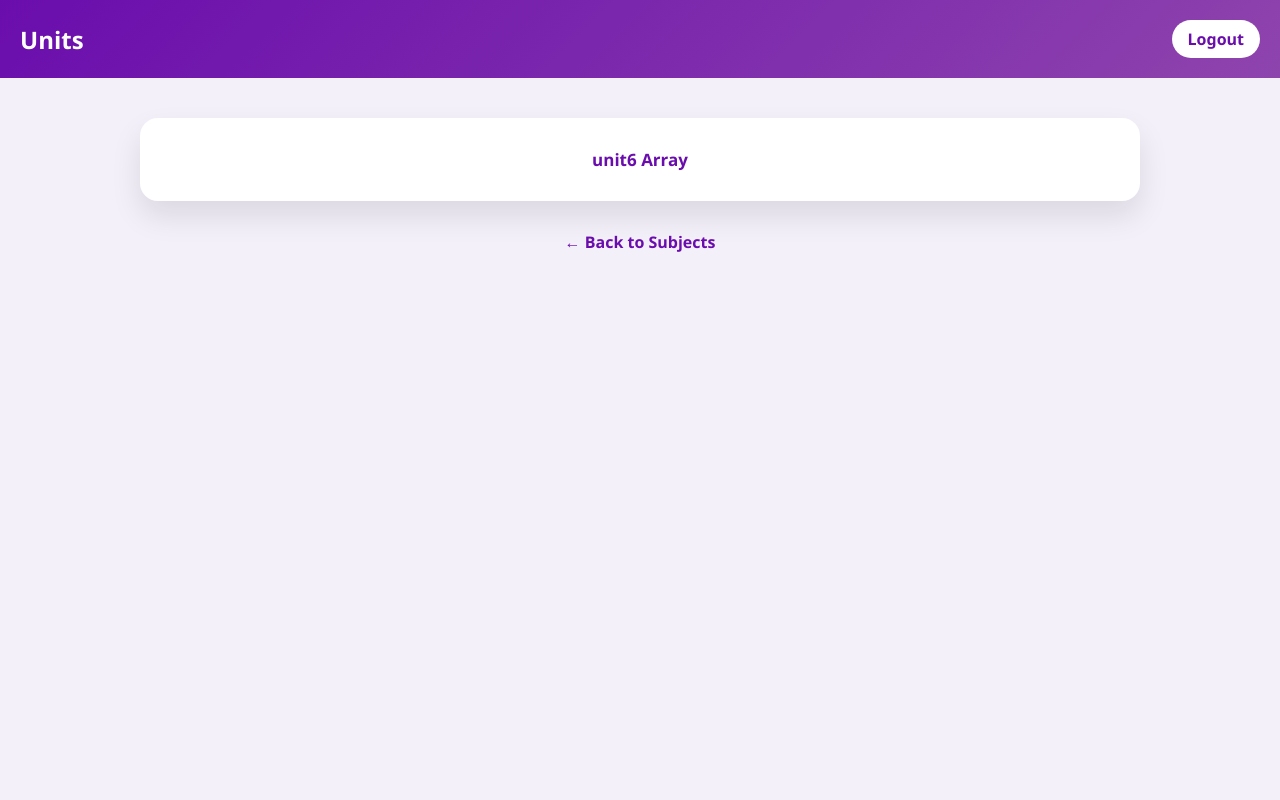
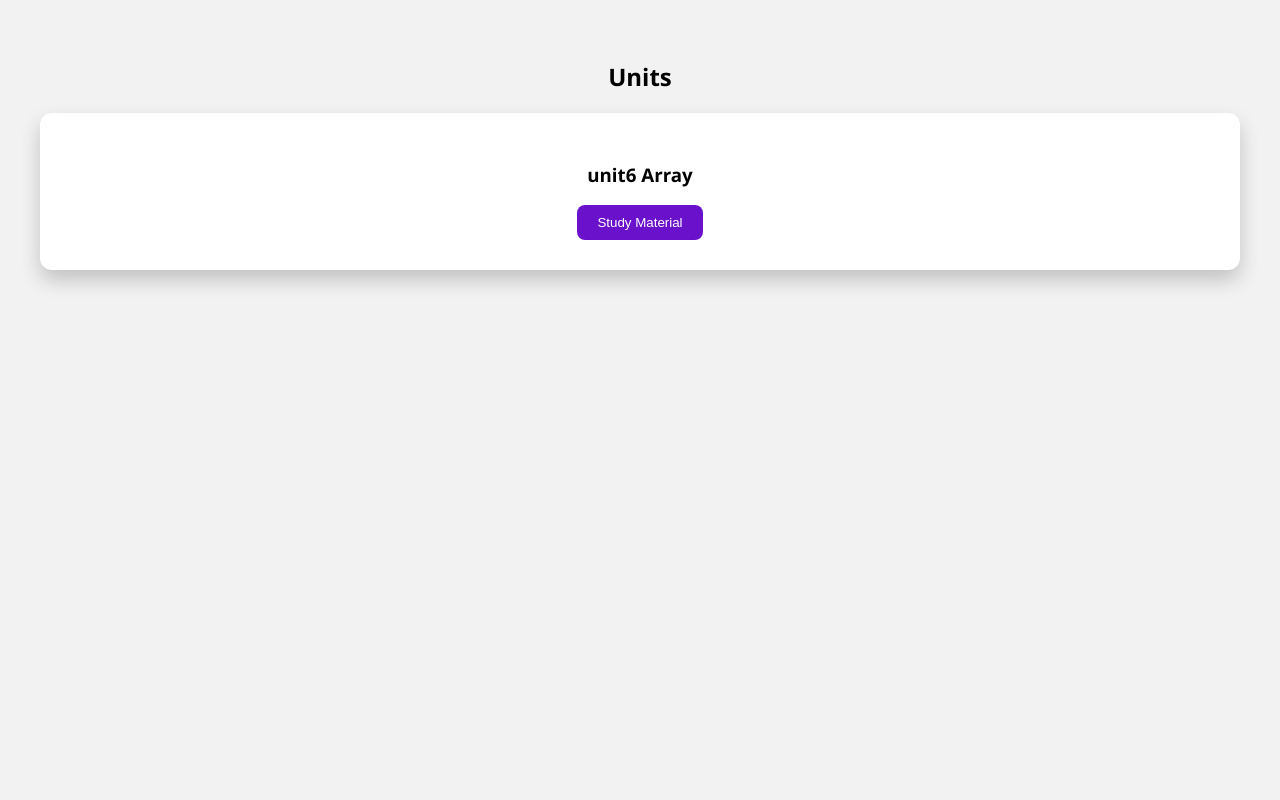
Before and after one commit to vajjareeswarid-byte/learn-quiz, a Flask app: page /units/2 in a window 1280 px wide. Run offline with Flask 3, Linux system fonts and the light colour scheme; data comes from the database, SQL or seed files in the repository.

Commit message:
Update units.html

```diff
--- a/templates/units.html
+++ b/templates/units.html
@@ -1,113 +1,72 @@
 <!DOCTYPE html>
 <html>
 <head>
+
 <title>Units</title>
-<meta name="viewport" content="width=device-width, initial-scale=1.0">
 
 <style>
+
 body{
-    margin:0;
-    min-height:100vh;
-    background:#f4f0fa;
-    font-family:'Segoe UI',Arial;
-}
-
-/* Header */
-.header{
-    background:linear-gradient(135deg,#6a0dad,#8e44ad);
-    color:white;
-    padding:20px;
-    display:flex;
-    justify-content:space-between;
-    align-items:center;
-}
-
-.header h2{
+font-family:Segoe UI;
+background:#f2f2f2;
 margin:0;
 }
 
-.logout{
-    background:white;
-    color:#6a0dad;
-    padding:8px 16px;
-    border-radius:20px;
-    text-decoration:none;
-    font-weight:600;
-    transition:0.3s;
+.container{
+padding:40px;
+text-align:center;
 }
 
-.logout:hover{
-    background:#e6d6f5;
+.grid{
+display:grid;
+grid-template-columns:repeat(auto-fit,minmax(200px,1fr));
+gap:20px;
 }
 
-/* Container */
-.container{
-    max-width:1000px;
-    margin:auto;
-    padding:40px 20px;
-}
-
-/* Grid */
-.grid{
-    display:grid;
-    grid-template-columns:repeat(auto-fit,minmax(220px,1fr));
-    gap:25px;
-}
-
-/* Card */
 .card{
 background:white;
 padding:30px;
-    border-radius:18px;
-    text-align:center;
-    box-shadow:0 15px 30px rgba(0,0,0,0.1);
-    transition:0.3s;
+border-radius:12px;
+box-shadow:0 10px 20px rgba(0,0,0,0.2);
 }
 
-.card:hover{
-    transform:translateY(-6px);
-    box-shadow:0 20px 40px rgba(0,0,0,0.2);
+button{
+background:#6a11cb;
+border:none;
+padding:10px 20px;
+color:white;
+border-radius:8px;
+cursor:pointer;
 }
 
-.card a{
-    text-decoration:none;
-    font-size:17px;
-    font-weight:600;
-    color:#6a0dad;
-    display:block;
-}
+</style>
 
-/* Back Button */
-.back{
-    display:block;
-    text-align:center;
-    margin-top:30px;
-    text-decoration:none;
-    color:#6a0dad;
-    font-weight:600;
-}
-</style>
 </head>
 
 <body>
 
-<div class="header">
+<div class="container">
+
 <h2>Units</h2>
-    <a href="/logout" class="logout">Logout</a>
+
+<div class="grid">
+
+{% for u in units %}
+
+<div class="card">
+
+<h3>{{u.name}}</h3>
+
+<a href="/materials/{{u.id}}">
+<button>Study Material</button>
+</a>
+
 </div>
 
-<div class="container">
-    <div class="grid">
-        {% for u in units %}
-        <div class="card">
-            <a href="/quiz/{{ u.id }}">
-                {{ u.name }}
-            </a>
-        </div>
 {% endfor %}
+
 </div>
 
-    <a href="/subjects" class="back">← Back to Subjects</a>
 </div>
 
 </body>
```
Lines whose indentation alone changed are shown as unchanged.
